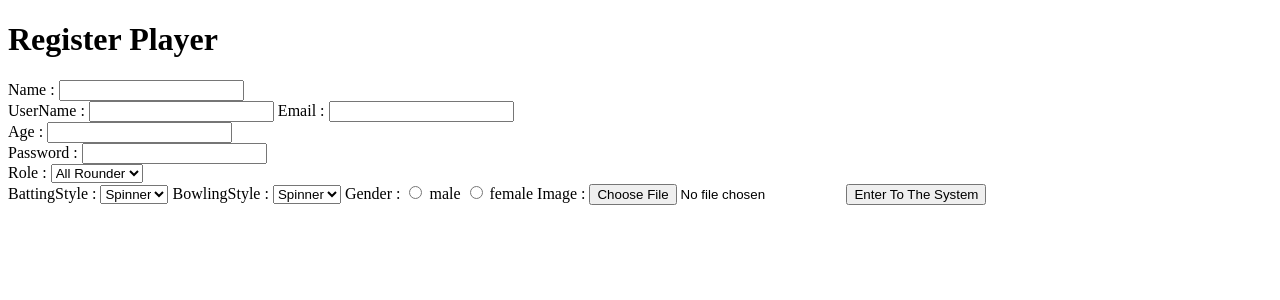
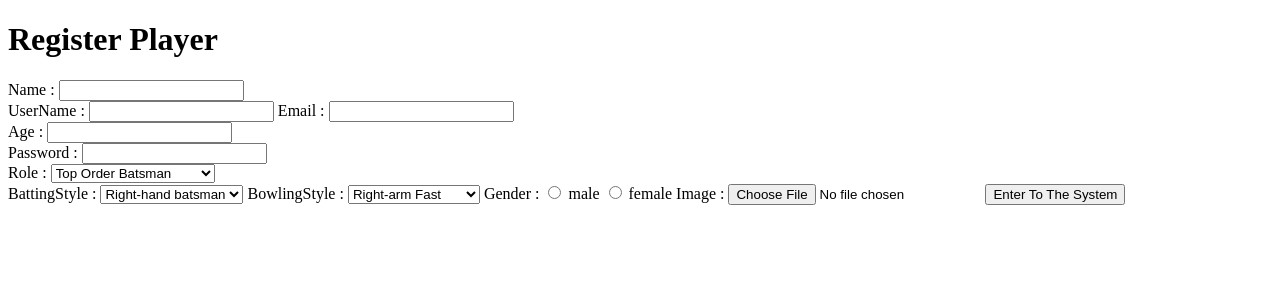
Before and after one commit to Vinayrk2/player-aucsion, a Django app: page /playerregister in a window 1280 px wide. Shown: the top 300 px of the page. Run offline with Django 5.2, Linux system fonts and the light colour scheme.

Commit message:
registration page modified

```diff
--- a/auction/playerauction/templates/player_register.html
+++ b/auction/playerauction/templates/player_register.html
@@ -15,18 +15,28 @@
         Age : <input type="number" name="age" id="age"><br>
         Password : <input type="password" name="password" id=""><br>
         Role : <select name="role" id="role">
+            <option value="Toporder">Top Order Batsman</option>
+            <option value="Middleorder">Middle Order Batsman</option>
+            <option value="Middleorder">Lower Order Batsman</option>
+            <option value="Wicket-keeper">Wicket-keeper Batsman</option>
             <option value="allrounder">All Rounder</option>
-            <option value="batsman">Bats Man</option>
             <option value="bowler">Bowler</option>
         </select>
 
         <br>
         BattingStyle : <select name="battingstyle" id="battingstyle">
-            <option value="spinner" selected> Spinner</option>
+            <option value="Right-hand-bat" >Right-hand batsman</option>
+            <option value="Left-hand-bat" >Left-hand batsman</option>
         </select>
 
         BowlingStyle : <select name="bowligstyle" id="battingstyle">
-            <option value="spinner" selected> Spinner</option>
+            <option value="Right-arm-fast">Right-arm Fast</option>
+            <option value="Right-arm- Medium">Right-arm Medium</option>
+            <option value="Left-arm-fast">Left-arm Fast</option>
+            <option value="Left-arm-Medium">Left-arm Medium</option>
+            <option value="Leg-spinner">Leg spinner</option>
+            <option value="Off-spinner">Off spinner</option>
+            <option value="None">NONE</option>
         </select>
 
         Gender : <input type="radio" name="gender" value="male"> male
```
